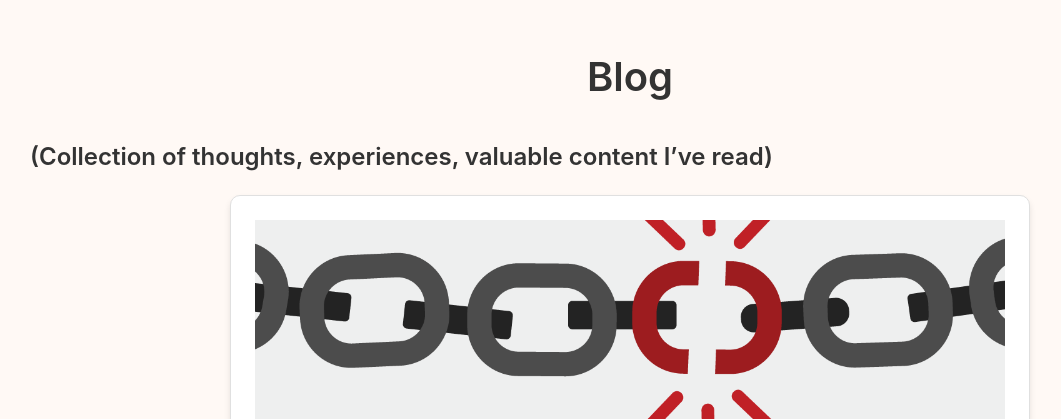
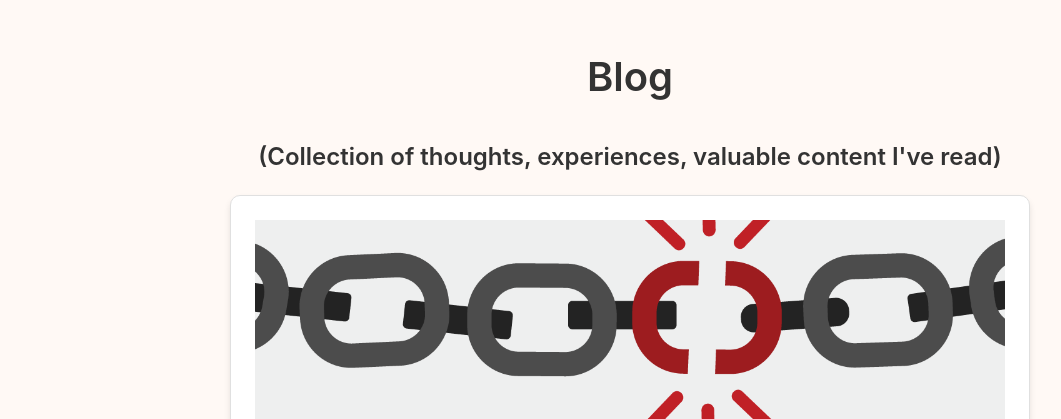
Before and after one commit to NSR2X/portfolio, a Flask app: page /blog in a window 1280 px wide. Shown: the part 92-511 px from the top of the page, without its empty margins (10-1071 px from the left). Run offline with Flask 3, Linux system fonts and the light colour scheme; some libraries are stand-ins or nearby versions.

Commit message:
disclaimer

```diff
--- a/templates/base.html
+++ b/templates/base.html
@@ -112,7 +112,7 @@
         </main>
     </div>
     <footer>
-        <p><center>2024 Quantin BODIN | License <a href="https://creativecommons.org/publicdomain/zero/1.0/deed.en">CC-0</a> | <a href="{{ url_for('rss_feed') }}"><i class="fas fa-rss"></i> RSS Feed</a> | <a href="{{ url_for('flask_sitemap.sitemap') }}">Sitemap</a></center></p>
+        <p><center>2024 Quantin BODIN | License <a href="https://creativecommons.org/publicdomain/zero/1.0/deed.en">CC-0</a> | <a href="{{ url_for('rss_feed') }}"><i class="fas fa-rss"></i> RSS Feed</a> | <a href="{{ url_for('sitemap') }}">Sitemap</a></center></p>
     </footer>
 
     <script>
--- a/templates/blog.html
+++ b/templates/blog.html
@@ -4,9 +4,8 @@
 
 {% block content %}
 <h1 class="page-title">Blog</h1>
-<h2 class="page-subtitle">(Collection of thoughts, experiences, valuable content I’ve read)</h2>
+<h2 class="page-subtitle" style="text-align: center;">(Collection of thoughts, experiences, valuable content I've read)</h2>
 <div id="blog-list" class="blog-list">
-    <!-- Blog posts will be dynamically loaded here -->
 </div>
 <div id="loading" class="loading-indicator">Loading...</div>
 
```
